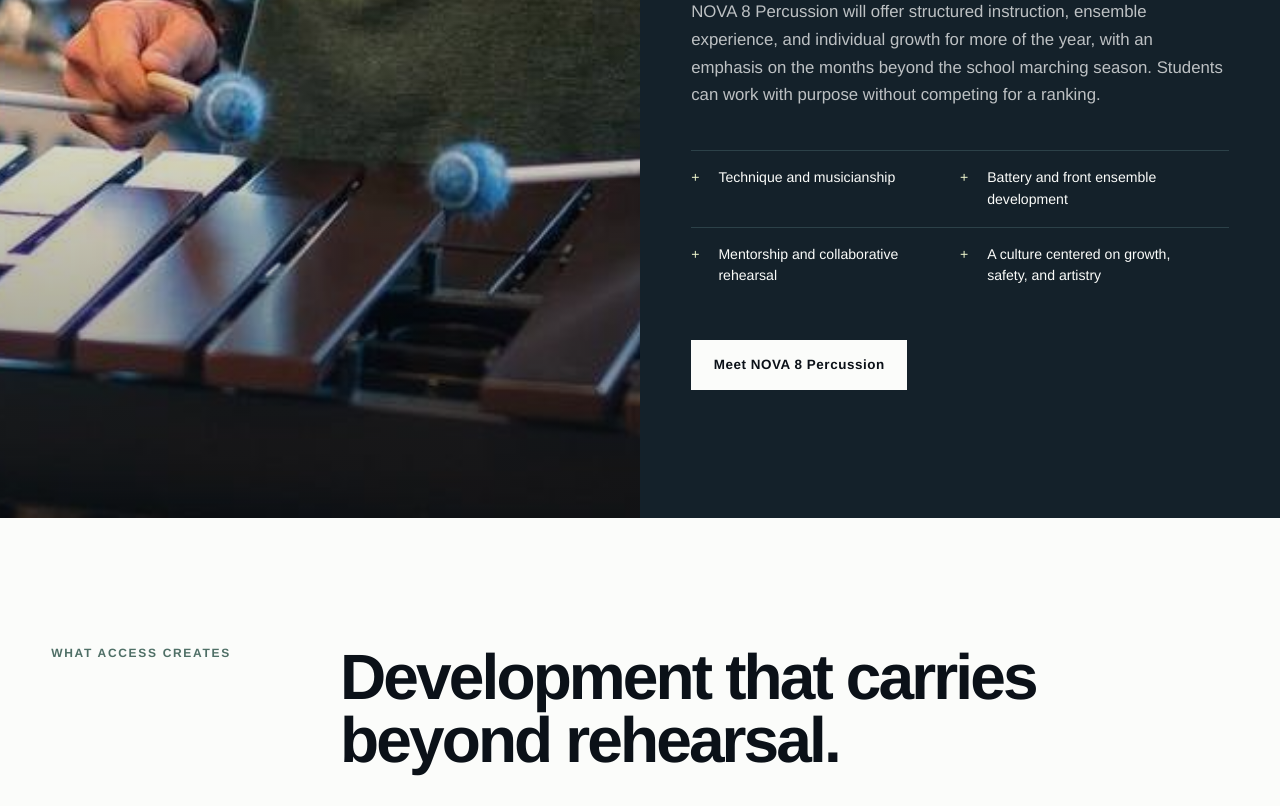
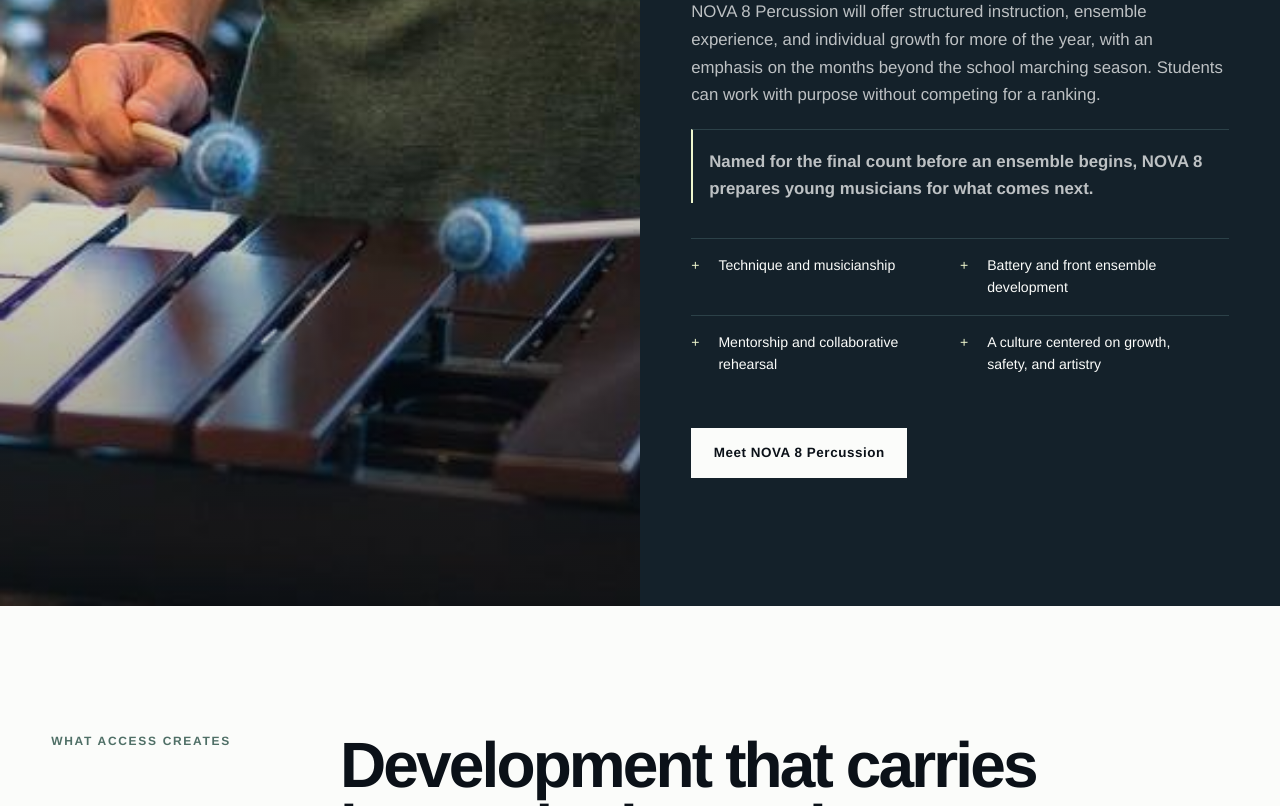
Before and after one commit to ashbwilliams/nova-pa, a Next.js app: page / in a window 1280 px wide. Shown: the part 3020-3826 px from the top of the page. Built offline with nearby package versions, Linux system fonts and the light colour scheme; no server answers; the database is empty.

Commit message:
Add NOVA 8 count-off story

```diff
--- a/src/app/globals.css
+++ b/src/app/globals.css
@@ -558,6 +558,17 @@
   line-height: 1.65;
 }
 
+.academy-copy .academy-name-story {
+  margin: 0.2rem 0 0.7rem;
+  padding: 1.1rem 0 0 1rem;
+  border-top: 1px solid var(--line-dark);
+  border-left: 2px solid var(--firefly);
+  color: var(--firefly);
+  font-size: 0.9rem;
+  font-weight: 650;
+  line-height: 1.5;
+}
+
 .check-list {
   display: grid;
   width: 100%;
@@ -947,6 +958,57 @@
 }
 
 /* Academy */
+
+.why-eight-section {
+  display: grid;
+  max-width: calc(var(--content) + var(--gutter) * 2);
+  align-items: end;
+  margin: 0 auto;
+  padding: clamp(3.5rem, 7vw, 6rem) var(--gutter);
+  grid-template-columns: minmax(0, 0.72fr) minmax(0, 1.28fr);
+  gap: clamp(3rem, 8vw, 8rem);
+}
+
+.why-eight-count .eyebrow {
+  margin-bottom: 1.7rem;
+}
+
+.count-off {
+  display: flex;
+  align-items: baseline;
+  gap: clamp(0.7rem, 2vw, 1.7rem);
+  margin: 0;
+  color: var(--muted);
+  font-size: clamp(2.2rem, 5vw, 4.6rem);
+  font-weight: 550;
+  letter-spacing: -0.055em;
+  line-height: 1;
+}
+
+.count-off .count-break {
+  color: var(--line);
+  font-size: 0.55em;
+}
+
+.count-off strong {
+  padding-bottom: 0.16em;
+  border-bottom: 3px solid var(--accent);
+  color: var(--accent-dark);
+  font-weight: 800;
+}
+
+.why-eight-copy h2 {
+  max-width: 820px;
+  margin-bottom: 1.4rem;
+  font-size: clamp(2.6rem, 5.1vw, 5.2rem);
+}
+
+.why-eight-copy p {
+  max-width: 680px;
+  margin: 0;
+  color: var(--muted);
+  font-size: 1.03rem;
+}
 
 .academy-intro-title h2 {
   max-width: 900px;
@@ -2266,6 +2328,7 @@
   .history-heading,
   .statement-section,
   .academy-intro,
+  .why-eight-section,
   .playground-intro,
   .playground-purpose-section,
   .playground-updates-section,
@@ -2282,6 +2345,11 @@
 
   .mission-band {
     gap: 1.5rem;
+  }
+
+  .why-eight-section {
+    align-items: start;
+    gap: 2.5rem;
   }
 
   .mission-link {
--- a/src/app/page.tsx
+++ b/src/app/page.tsx
@@ -122,6 +122,10 @@
             emphasis on the months beyond the school marching season. Students can
             work with purpose without competing for a ranking.
           </p>
+          <p className="academy-name-story">
+            Named for the final count before an ensemble begins, NOVA 8 prepares
+            young musicians for what comes next.
+          </p>
           <ul className="check-list light-list">
             <li>Technique and musicianship</li>
             <li>Battery and front ensemble development</li>
--- a/src/app/percussion-playground/page.tsx
+++ b/src/app/percussion-playground/page.tsx
@@ -180,8 +180,8 @@
             mean for young musicians through NOVA 8 Percussion.
           </p>
           <div className="button-row">
-            <Link className="button button-light" href="/nova-8">
-              Discover NOVA 8 Percussion
+            <Link className="button button-light" href="/nova-8#why-eight">
+              Discover what the 8 means
             </Link>
             <Link className="text-link light" href="/support">
               Learn how to support NOVA <ArrowUpRightIcon />
```
Also changed, not shown: src/app/nova-8/page.tsx (+22 -0 lines).
